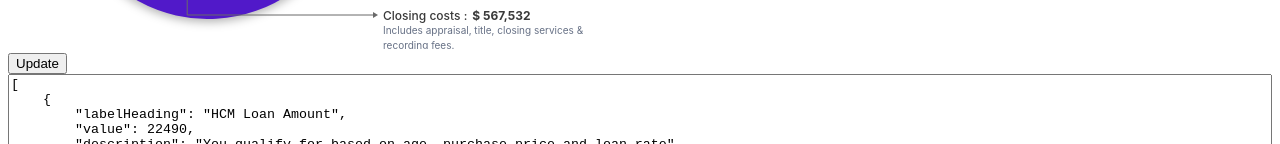
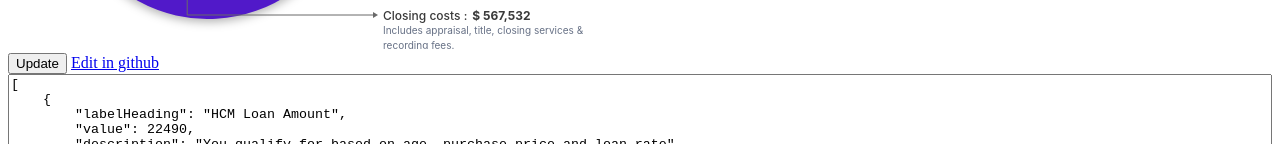
Before and after one commit to safaldas/piechart-example-d3, a plain HTML site: page index.html in a window 1280 px wide. Shown: the part 309-453 px from the top of the page. Drawn offline with nearby package versions, Linux system fonts and the light colour scheme.

Commit message:
Update index.html

```diff
--- a/index.html
+++ b/index.html
@@ -70,7 +70,9 @@
     <div class="container">
       <label class="textareaContainer">
         <button onclick="update()">Update</button>
-
+<a href="https://github.com/safaldas/piechart-example-d3/tree/main"
+          >Edit in github</a
+        >
         <textarea
           class="boxsizingBorder"
           name="data"
```
